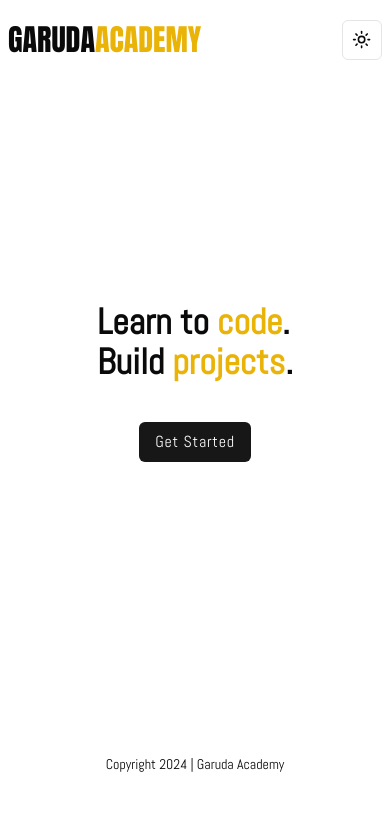
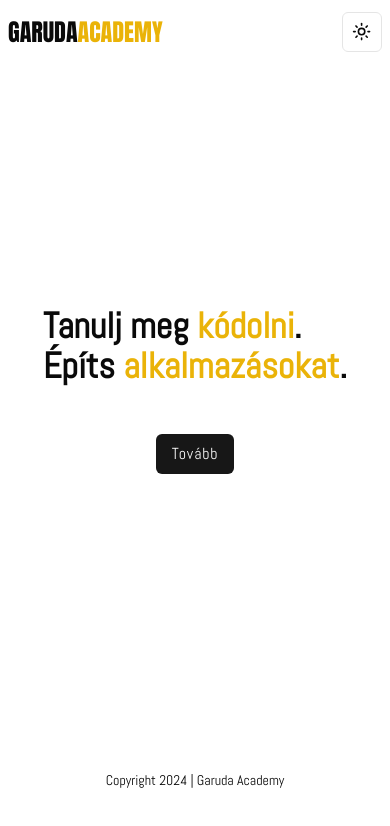
Before and after one commit to Garuda-Academy-IT-Services/garuda-academy-nextjs-frontend, a Next.js app: page / in a window 390 px wide. Shown: the top 826 px of the page. Built offline with nearby package versions, Linux system fonts and the light colour scheme; a web font is replaced by a local one.

Commit message:
adjusted main layout | added frosty effect to topbar

```diff
--- a/app/page.tsx
+++ b/app/page.tsx
@@ -1,17 +1,20 @@
 import { Button } from '@/components/ui/button'
+import Link from 'next/link'
 
 export default function Page() {
   return (
-    <div className='flex-center h-full gap-10'>
+    <div className='flex-center h-full gap-12'>
       <div>
         <h1 className='text-4xl font-bold'>
-          Learn to <span className='text-yellow-500'>code</span>.
+          Tanulj meg <span className='text-yellow-500'>kódolni</span>.
         </h1>
         <h1 className='text-4xl font-bold'>
-          Build <span className='text-yellow-500'>projects</span>.
+          Építs <span className='text-yellow-500'>alkalmazásokat</span>.
         </h1>
       </div>
-      <Button>Get Started</Button>
+      <Link href='/videos'>
+        <Button>Tovább</Button>
+      </Link>
     </div>
   )
 }
--- a/components/layout/footer.tsx
+++ b/components/layout/footer.tsx
@@ -1,6 +1,6 @@
 export default function Footer() {
   return (
-    <footer className='flex-center h-40 p-2 md:p-6'>
+    <footer className='flex-center h-32 bg-white/5 p-2 md:p-6'>
       <span className='text-sm'>Copyright 2024 | Garuda Academy</span>
     </footer>
   )
--- a/components/layout/header.tsx
+++ b/components/layout/header.tsx
@@ -1,12 +1,15 @@
+import Link from 'next/link'
 import { ModeToggle } from '../mode-togle'
 
 export default function Header() {
   return (
-    <header className='flex h-20 items-center justify-between p-2 md:p-6'>
-      <h3 className='font-display text-3xl'>
-        <span>GARUDA</span>
-        <span className='text-yellow-500'>ACADEMY</span>
-      </h3>
+    <header className='sticky top-0 flex h-16 items-center justify-between bg-white/5 p-2 backdrop-blur md:h-20 md:p-6'>
+      <Link href='/'>
+        <h3 className='select-none font-display text-2xl md:text-3xl'>
+          <span>GARUDA</span>
+          <span className='text-yellow-500'>ACADEMY</span>
+        </h3>
+      </Link>
       <ModeToggle />
     </header>
   )
```
